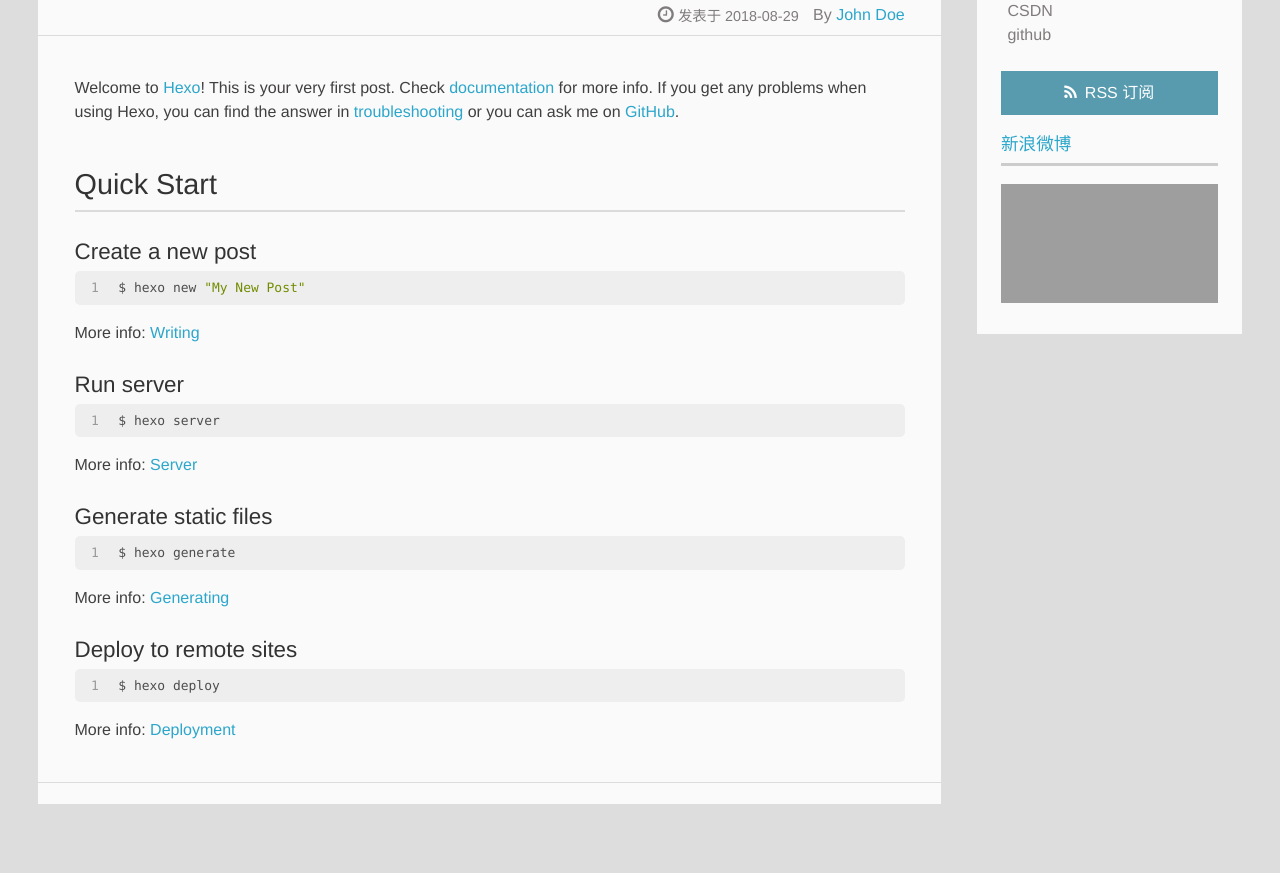
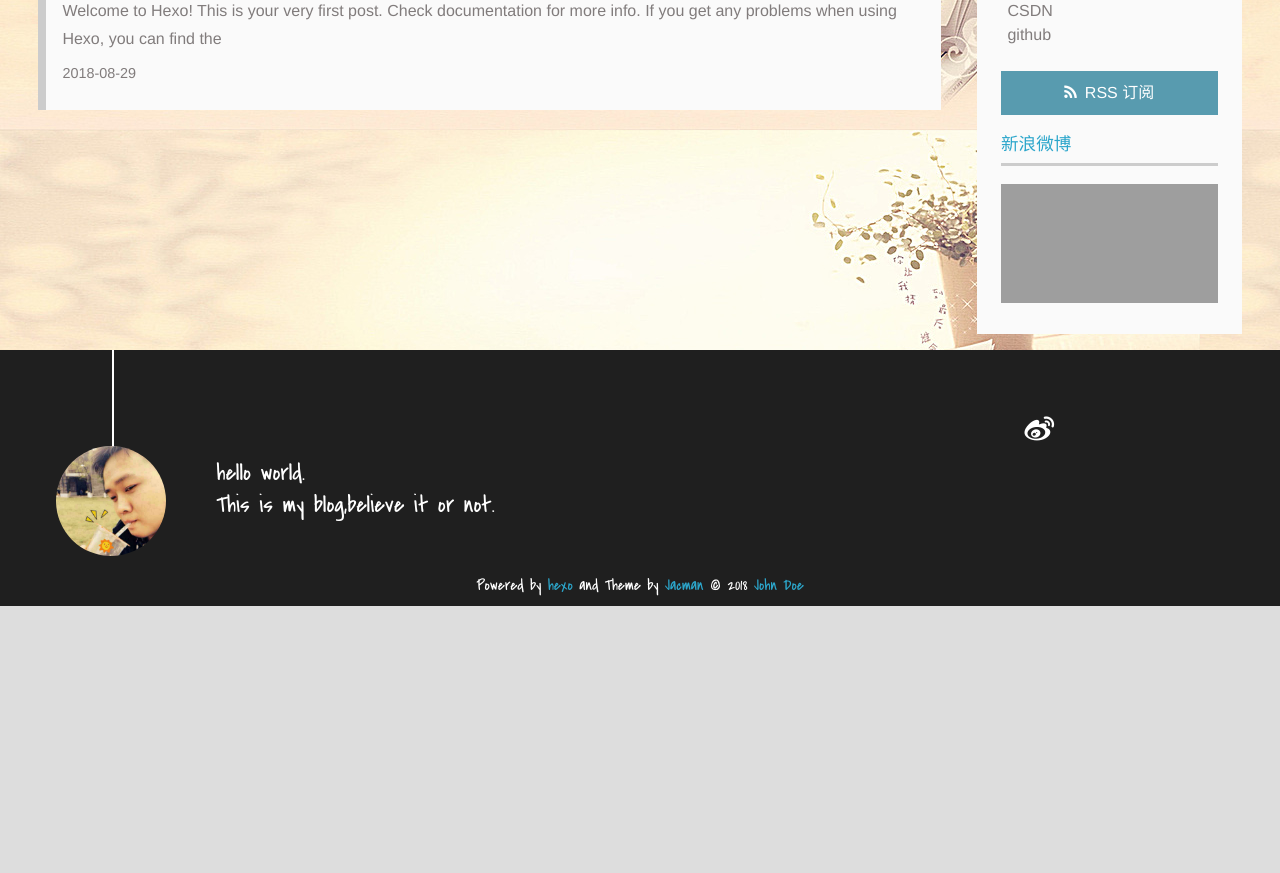
Before and after one commit to star2013yk/star2013yk.github.io, a plain HTML site: page index.html in a window 1280 px wide. Shown: the part 307-1180 px from the top of the page. After the commit the page ends 913 px from the top, so only its background shows below. Drawn offline with Linux system fonts and the light colour scheme; grey boxes are pictures that could not be loaded; a script that the page names is missing.

Commit message:
Site updated: 2018-08-31 10:59:45

```diff
--- a/css/style.css
+++ b/css/style.css
@@ -119,6 +119,7 @@ a img {
 }
 body {
   background: #ddd;
+  background-image: url("/img/bg.jpg");
   font-family: "Helvetica Neue", "Helvetica", "Microsoft YaHei", "WenQuanYi Micro Hei", Arial, sans-serif;
   font-size: 100%;
   color: #817c7c;
@@ -870,6 +871,18 @@ header nav ul li a:hover {
 .all-list-box {
   min-height: 400px;
 }
+::selection {
+  background: #33a183;
+  color: #fff;
+}
+::-moz-selection {
+  background: #33a183;
+  color: #fff;
+}
+::-webkit-selection {
+  background: #33a183;
+  color: #fff;
+}
 .post,
 .page,
 .link,
--- a/index.html
+++ b/index.html
@@ -80,57 +80,19 @@
       <div id="main">
 
 
+<section class="post" itemscope itemprop="blogitem">
 
-    <article class="post-expand post" itemprop="articleBody">
-        <header class="article-info clearfix">
-  <h1 itemprop="name">
+    <a href="/2018/08/29/hello-world/" title="Hello World" itemprop="url">
 
-      <a href="/2018/08/29/hello-world/" title="Hello World" itemprop="url">Hello World</a>
-  </h1>
-  <p class="article-author">By
-
-		<a href="/about" title="John Doe" target="_blank" itemprop="author">John Doe</a>
-
-  <p class="article-time">
-    <time datetime="2018-08-29T08:02:31.859Z" itemprop="datePublished"> 发表于 2018-08-29</time>
-
-  </p>
-</header>
-    <div class="article-content">
-
-        <p>Welcome to <a href="https://hexo.io/" target="_blank" rel="noopener">Hexo</a>! This is your very first post. Check <a href="https://hexo.io/docs/" target="_blank" rel="noopener">documentation</a> for more info. If you get any problems when using Hexo, you can find the answer in <a href="https://hexo.io/docs/troubleshooting.html" target="_blank" rel="noopener">troubleshooting</a> or you can ask me on <a href="https://github.com/hexojs/hexo/issues" target="_blank" rel="noopener">GitHub</a>.</p>
-<h2 id="Quick-Start"><a href="#Quick-Start" class="headerlink" title="Quick Start"></a>Quick Start</h2><h3 id="Create-a-new-post"><a href="#Create-a-new-post" class="headerlink" title="Create a new post"></a>Create a new post</h3><figure class="highlight bash"><table><tr><td class="gutter"><pre><span class="line">1</span><br></pre></td><td class="code"><pre><span class="line">$ hexo new <span class="string">"My New Post"</span></span><br></pre></td></tr></table></figure>
-<p>More info: <a href="https://hexo.io/docs/writing.html" target="_blank" rel="noopener">Writing</a></p>
-<h3 id="Run-server"><a href="#Run-server" class="headerlink" title="Run server"></a>Run server</h3><figure class="highlight bash"><table><tr><td class="gutter"><pre><span class="line">1</span><br></pre></td><td class="code"><pre><span class="line">$ hexo server</span><br></pre></td></tr></table></figure>
-<p>More info: <a href="https://hexo.io/docs/server.html" target="_blank" rel="noopener">Server</a></p>
-<h3 id="Generate-static-files"><a href="#Generate-static-files" class="headerlink" title="Generate static files"></a>Generate static files</h3><figure class="highlight bash"><table><tr><td class="gutter"><pre><span class="line">1</span><br></pre></td><td class="code"><pre><span class="line">$ hexo generate</span><br></pre></td></tr></table></figure>
-<p>More info: <a href="https://hexo.io/docs/generating.html" target="_blank" rel="noopener">Generating</a></p>
-<h3 id="Deploy-to-remote-sites"><a href="#Deploy-to-remote-sites" class="headerlink" title="Deploy to remote sites"></a>Deploy to remote sites</h3><figure class="highlight bash"><table><tr><td class="gutter"><pre><span class="line">1</span><br></pre></td><td class="code"><pre><span class="line">$ hexo deploy</span><br></pre></td></tr></table></figure>
-<p>More info: <a href="https://hexo.io/docs/deployment.html" target="_blank" rel="noopener">Deployment</a></p>
+    <h1 itemprop="name">Hello World</h1>
 
 
-
-        <p class="article-more-link">
-
-       </p>
-    </div>
-    <footer class="article-footer clearfix">
-<div class="article-catetags">
+           <p itemprop="description" >Welcome to Hexo! This is your very first post. Check documentation for more info. If you get any problems when using Hexo, you can find the </p>
 
 
-</div>
-
-
-
-
-<div class="comments-count">
-
-</div>
-
-</footer>
-
-
-    </article>
+    <time datetime="2018-08-29T08:02:31.859Z" itemprop="datePublished">2018-08-29</time>
+  </a>
+</section>
 
 
 
```
Also changed, not shown: img/bg.jpg (added).
